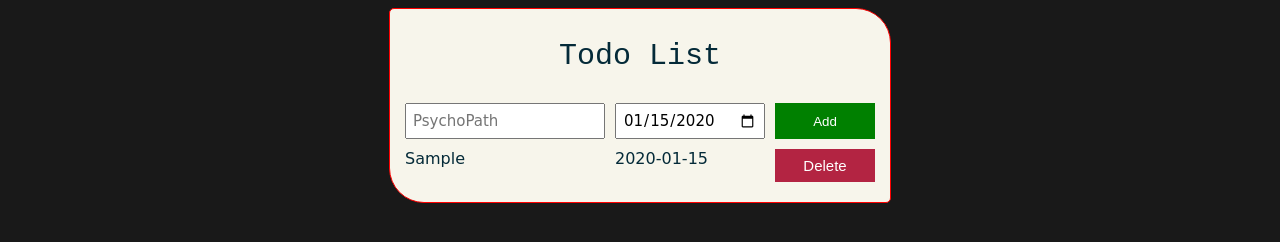
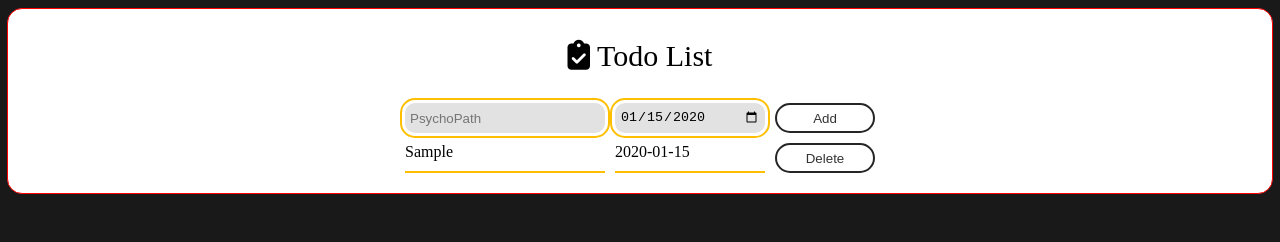
Before and after one commit to mdafsar221b/todo-list, a plain HTML site: page index.html in a window 1280 px wide. Both pictures are taken after typing "Sample", "2020-01-15" into the empty fields and a click on the button "Add". Drawn offline with Linux system fonts and the light colour scheme.

Commit message:
Improve UI/UX

```diff
--- a/index.html
+++ b/index.html
@@ -4,16 +4,20 @@
 <head>
     <title>Todo-List</title>
     <link rel="stylesheet" href="styles/11-todo-list.css">
+    <script src="https://kit.fontawesome.com/3b0c743d5b.js" crossorigin="anonymous"></script>
 
 </head>
 
 <body>
   <div class="parent">
-  <p>
+    <p>
+    <i class="fa-solid fa-clipboard-check"></i>
     Todo List
   </p>
+
+
   <div class="todo-input-grid">
-    <input placeholder="PsychoPath"          class="js-name-input name-input " onkeydown="
+    <input placeholder="PsychoPath" class="js-name-input name-input " onkeydown="
       handleTodoKeydown(event);"
     >
     <input type="date" class ="js-due-date-input due-date-input ">
--- a/scripts/11-todo-list.js
+++ b/scripts/11-todo-list.js
@@ -21,10 +21,10 @@ function renderTodoList(){
 
     //creates HTML elements dynamically in the div
     const html=`
-        <div>
+        <div class="name">
            ${name}
         </div>
-        <div>
+        <div class="due-date">
             ${dueDate}
          </div>
 
--- a/styles/11-todo-list.css
+++ b/styles/11-todo-list.css
@@ -1,6 +1,7 @@
 body{
-  font-family:cursive;
+  font-family:'Times New Roman', Times, serif;
   display: flex;
+  color: #000;
   align-items: center;
   justify-content: center;
   flex-direction: column;
@@ -11,17 +12,17 @@ body{
   align-items: center;
   justify-content:baseline;
   flex-direction: column;
-  width: 500px;
+  width:100%;
   border:1px solid red;
   padding-bottom: 20px;
-  background-color:#f7f5eb;
-  color: #042A38;
-  border-radius: 5px 35px;
+  background-color:#fff;
+  color: #000;
+  border-radius:15px;
 
 }
 p{
   font-size: 30px;
-  font-family:monospace;
+  font-family:'Times New Roman', Times, serif;
 }
 .todo-grid,
 .todo-input-grid{
@@ -38,23 +39,57 @@ p{
 
 .name-input,
 .due-date-input{
-  padding: 6px;
-  font-size: 15px;
-  font-family: cursive;
+  border-radius: 10px;
+  outline: 2px solid #FEBF00;
+  border: 0;
+  background-color: #e2e2e2;
+  outline-offset: 3px;
+  padding: 5px 5px;
+  transition: 0.25s;
 }
-.add-todo-btn{
-  background-color: green;
-  color: white;
-  border: none;cursor: pointer;
 
+.name-input:focus {
+  outline-offset: 5px;
+  background-color: #fff
+}
+.add-todo-btn {
+  height: 30px;
+  width: 100px;
+  position: relative;
+  background-color: transparent;
+  cursor: pointer;
+  border: 2px solid #252525;
+  overflow: hidden;
+  border-radius: 15px;
+  color: #333;
+  transition: all 0.5s ease-in-out;
+}
+.add-todo-btn:hover {
+  color: #252525;
+  border:1px solid #11e955;
+}
 
+.delete-todo-btn{
+  height: 30px;
+  width: 100px;
+  position: relative;
+  background-color: transparent;
+  cursor: pointer;
+  border: 2px solid #252525;
+  overflow: hidden;
+  border-radius: 15px;
+  color: #333;
+  transition: all 0.5s ease-in-out;
+}
+.delete-todo-btn:hover {
+  color: #252525;
+  border:1px solid #ef0a0a;
+}
 
+.name,
+.due-date{
+  border-bottom: 2px solid #FEBF00;
 }
-.delete-todo-btn{
-  background-color:#b32442;
-  color: white;
-  border: none;
-  font-size: 15px;
-  padding: 8px;
-  cursor: pointer;
+.fa-solid{
+  color:#000;
 }
```
